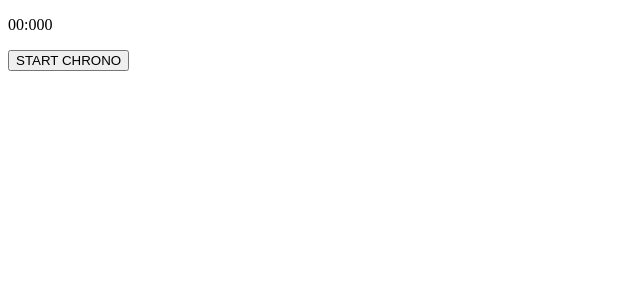
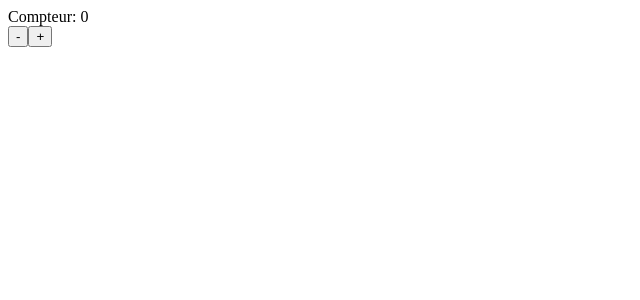
Before and after one commit to dwaps/ort-csi-2021, an Angular app: page / in a window 1280 px wide. Shown: the top 300 px of the page, without its empty margins (0-640 px from the left). Built offline with nearby package versions, Linux system fonts and the light colour scheme.

Commit message:
ex: counter

```diff
--- a/src/app/app.component.html
+++ b/src/app/app.component.html
@@ -1 +1 @@
-<app-chrono></app-chrono>
+<app-counter-parent></app-counter-parent>
--- a/src/app/bt-chrono/bt-chrono.component.html
+++ /dev/null
@@ -1,2 +0,0 @@
-<button (click)="sendChronoStateToParent()">{{ msg }}</button>
-<button *ngIf="!chronoInitialized" (click)="resetChrono()">RESET</button>
--- a/src/app/bt-chrono/bt-chrono.component.ts
+++ /dev/null
@@ -1,34 +0,0 @@
-import { Component, EventEmitter, Output } from '@angular/core';
-
-@Component({
-  selector: 'app-bt-chrono',
-  templateUrl: './bt-chrono.component.html',
-  styleUrls: ['./bt-chrono.component.css']
-})
-export class BtChronoComponent {
-  public msg = '';
-  public messages: Map<boolean, string> = new Map();
-  public chronoInitialized = true;
-  public chronoStarted = false;
-
-  @Output('chronoState') emitterChronoState = new EventEmitter();
-  @Output('initializeChrono') emitterInitializeChrono = new EventEmitter();
-
-  constructor() {
-    this.messages.set(false, 'START CHRONO');
-    this.messages.set(true, 'STOP CHRONO');
-    this.msg = <string>this.messages.get(this.chronoStarted);
-  }
-
-  sendChronoStateToParent() {
-    this.chronoInitialized = false;
-    this.chronoStarted = !this.chronoStarted;
-    this.emitterChronoState.emit({ value: this.chronoStarted });
-    this.msg = <string>this.messages.get(this.chronoStarted);
-  }
-
-  resetChrono() {
-    this.chronoInitialized = !this.chronoStarted;
-    this.emitterInitializeChrono.emit();
-  }
-}
--- a/src/app/chrono/chrono.component.html
+++ /dev/null
@@ -1,5 +0,0 @@
-<p>{{ chrono }}</p>
-<app-bt-chrono
-  (initializeChrono)="initializeChrono()"
-  (chronoState)="launchChrono($event.value)">
-</app-bt-chrono>
--- a/src/app/chrono/chrono.component.ts
+++ /dev/null
@@ -1,41 +0,0 @@
-import { Component } from '@angular/core';
-
-@Component({
-  selector: 'app-chrono',
-  templateUrl: './chrono.component.html',
-  styleUrls: ['./chrono.component.css']
-})
-export class ChronoComponent {
-  public chrono = '00:000';
-
-  private ms = [ 130, 299, 465, 865, 953 ];
-  private msCounter = 0;
-  private secCounter = 0;
-  private idInterval: any;
-
-  initializeChrono() {
-    this.chrono = '00:000';
-    this.msCounter = 0;
-    this.secCounter = 0;
-  }
-
-  launchChrono(go: boolean) {
-    if (go) {
-      this.idInterval = setInterval(() => {
-        if (this.msCounter >= this.ms.length) {
-          this.secCounter++;
-          this.msCounter = 0;
-        }
-        const seconds = this.secCounter < 10
-          ? '0' + this.secCounter
-          : this.secCounter;
-        this.chrono = `${seconds}:${this.ms[this.msCounter++]}`;
-      }, 1000 / this.ms.length);
-    }
-    else {
-      if (this.idInterval) {
-        clearInterval(this.idInterval);
-      }
-    }
-  }
-}
--- /dev/null
+++ b/src/app/counter-child/counter-child.component.html
@@ -0,0 +1,3 @@
+<div>
+  Compteur: {{ count }}
+</div>
--- /dev/null
+++ b/src/app/counter-child/counter-child.component.ts
@@ -0,0 +1,18 @@
+import { Component, OnInit } from '@angular/core';
+
+@Component({
+  selector: 'app-counter-child',
+  templateUrl: './counter-child.component.html',
+  styleUrls: ['./counter-child.component.css']
+})
+export class CounterChildComponent {
+  count = 0;
+
+  increment() {
+    this.count++;
+  }
+
+  decrement() {
+    this.count--;
+  }
+}
--- /dev/null
+++ b/src/app/counter-parent/counter-parent.component.html
@@ -0,0 +1,5 @@
+<div>
+  <app-counter-child #counterChild></app-counter-child>
+  <button (click)="counterChild.decrement()">-</button>
+  <button (click)="counterChild.increment()">+</button>
+</div>
```
Also changed, not shown: src/app/app.module.ts (+4 -4 lines), src/app/counter-parent/counter-parent.component.ts (added, +9 -0 lines), src/app/counter-child/counter-child.component.css (added), src/app/counter-parent/counter-parent.component.css (added), 2 other files (tests, documents, lock files or other folders).
